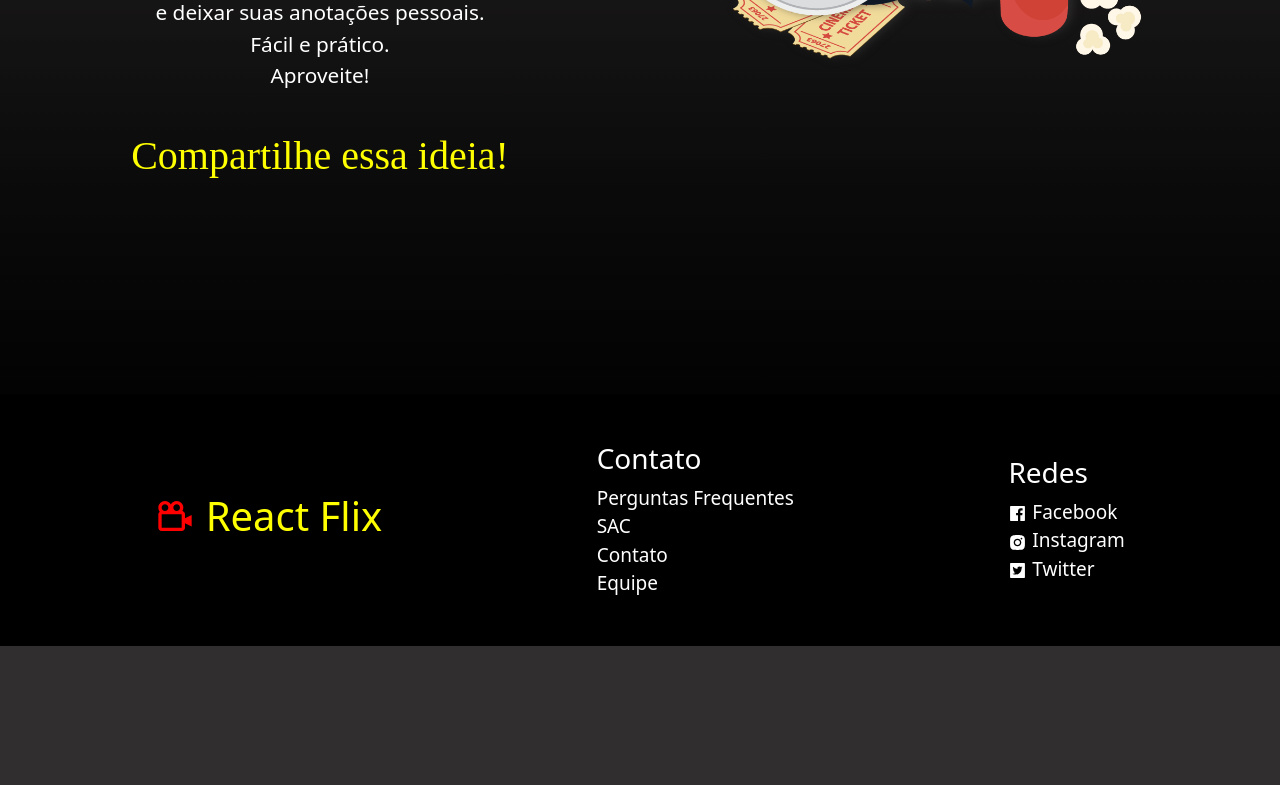
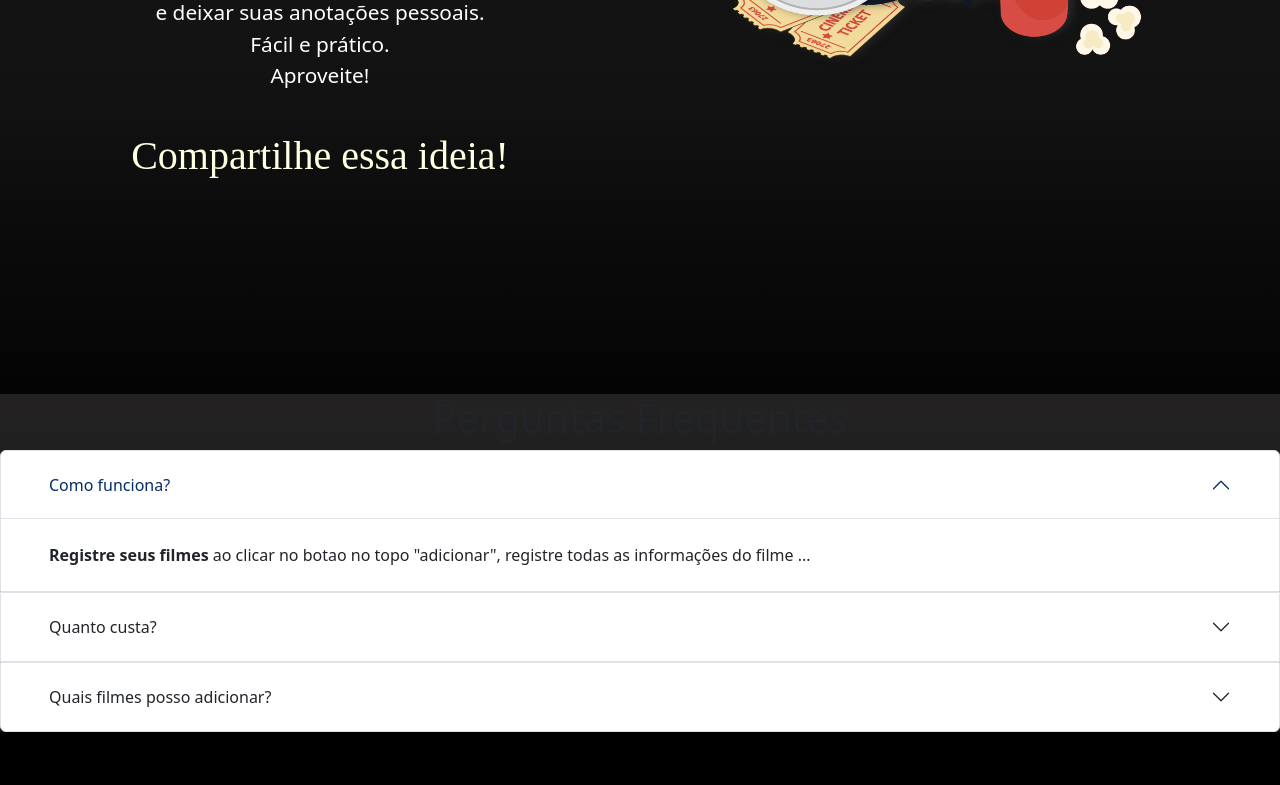
Before and after one commit to DaviJust/ReactServidor_M3, a React (Vite) app: page /Sobre in a window 1280 px wide. Shown: the part 480-1265 px from the top of the page. Before the commit the page ends 1126 px from the top, so only its background shows below. Built offline with nearby package versions, Linux system fonts and the light colour scheme; a web font is replaced by a local one.

Commit message:
Integracao com tailwind Utilizacao de accordion Criacao de "Perguntas Frequentes"

```diff
--- /dev/null
+++ b/src/components/Faq.jsx
@@ -0,0 +1,94 @@
+import Titlefaq from "./Titlefaq";
+
+export default function Faq() {
+return (
+<div class="accordion" id="accordionExample">
+  <div class="accordion-item bg-white border border-gray-200">
+    <h2 class="accordion-header mb-0" id="headingOne">
+      <button class="
+        accordion-button
+        relative
+        flex
+        items-center
+        w-full
+        py-4
+        px-5
+        text-base text-gray-800 text-left
+        bg-white
+        border-0
+        rounded-none
+        transition
+        focus:outline-none
+      " type="button" data-bs-toggle="collapse" data-bs-target="#collapseOne" aria-expanded="true"
+        aria-controls="collapseOne">
+            Como funciona?
+      </button>
+    </h2>
+    <div id="collapseOne" class="accordion-collapse collapse show" aria-labelledby="headingOne"
+      data-bs-parent="#accordionExample">
+      <div class="accordion-body py-4 px-5">
+        <strong>Registre seus filmes</strong> ao clicar no botao no topo "adicionar", registre todas as informações do filme ...
+      </div>
+    </div>
+  </div>
+  <div class="accordion-item bg-white border border-gray-200">
+    <h2 class="accordion-header mb-0" id="headingTwo">
+      <button class="
+        accordion-button
+        collapsed
+        relative
+        flex
+        items-center
+        w-full
+        py-4
+        px-5
+        text-base text-gray-800 text-left
+        bg-white
+        border-0
+        rounded-none
+        transition
+        focus:outline-none
+      " type="button" data-bs-toggle="collapse" data-bs-target="#collapseTwo" aria-expanded="false"
+        aria-controls="collapseTwo">
+        Quanto custa?
+      </button>
+    </h2>
+    <div id="collapseTwo" class="accordion-collapse collapse" aria-labelledby="headingTwo"
+      data-bs-parent="#accordionExample">
+      <div class="accordion-body py-4 px-5">
+        <strong>Nada, todo o serviço  é gratuito</strong>
+      </div>
+    </div>
+  </div>
+  <div class="accordion-item bg-white border border-gray-200">
+    <h2 class="accordion-header mb-0" id="headingThree">
+      <button class="
+        accordion-button
+        collapsed
+        relative
+        flex
+        items-center
+        w-full
+        py-4
+        px-5
+        text-base text-gray-800 text-left
+        bg-white
+        border-0
+        rounded-none
+        transition
+        focus:outline-none
+      " type="button" data-bs-toggle="collapse" data-bs-target="#collapseThree" aria-expanded="false"
+        aria-controls="collapseThree">
+        Quais filmes posso adicionar?
+      </button>
+    </h2>
+    <div id="collapseThree" class="accordion-collapse collapse" aria-labelledby="headingThree"
+      data-bs-parent="#accordionExample">
+      <div class="accordion-body py-4 px-5">
+        <strong>Qualquer um.</strong> Só escrever as informações do filme e adicionar a URL imagem
+    </div>
+    </div>
+  </div>
+</div>
+)
+}
--- a/src/components/Footer.jsx
+++ b/src/components/Footer.jsx
@@ -1,6 +1,6 @@
 import styles from './styles/Footer.module.css'
 import { Link } from 'react-router-dom'
-import {BiCameraMovie} from 'react-icons/bi'
+import {BiCameraMovie, BiColorFill} from 'react-icons/bi'
 import {AiFillFacebook, AiFillTwitterSquare, AiFillInstagram} from 'react-icons/ai'
 
 export default function Footer() {
@@ -14,7 +14,7 @@ export default function Footer() {
             <div>
                 <h3>Contato</h3>
                 <ul className={styles.listUl}>
-                    <li>Perguntas Frequentes</li>
+                <li><Link to='/Sobre'><a>Perguntas Frequentes</a></Link></li>
                     <li>SAC</li>
                     <li>Contato</li>
                     <li>Equipe</li>
--- /dev/null
+++ b/src/components/Titlefaq.jsx
@@ -0,0 +1,9 @@
+import Faq from "./Faq";
+
+export default function Titlefaq(){
+return(
+  <div class="text-center bg-gray-50 text-gray-800 py-20 px-6">
+    <h1 class="text-5xl font-bold mt-0 mb-6">Perguntas Frequentes</h1>
+  </div>
+)
+}
--- a/src/components/styles/Footer.module.css
+++ b/src/components/styles/Footer.module.css
@@ -29,6 +29,16 @@
 .listUl li:hover{
     color: yellow;
 }
+
+.listUl a{
+    color: white;
+
+}
+.listUl a:hover{
+    color: yellow;
+
+}
+
 @media(max-width: 950px){
     .divFooter{
         flex-direction: column;
--- a/src/routes/Sobre.jsx
+++ b/src/routes/Sobre.jsx
@@ -1,6 +1,8 @@
 import styles from '../components/styles/Sobre.module.css'
 import { useState, useEffect } from 'react'
 import popcorn from '../images/popcorn.png'
+import Titlefaq from '../components/Titlefaq'
+import Faq from '../components/Faq'
 
 export default function Sobre(){
 
@@ -17,6 +19,8 @@ export default function Sobre(){
                 <img src={popcorn} alt="" />
                </div>
            </div>
+           <Titlefaq></Titlefaq>
+            <Faq></Faq>
         </>
     )
 }
--- /dev/null
+++ b/tailwind.config.cjs
@@ -0,0 +1,8 @@
+/** @type {import('tailwindcss').Config} */
+module.exports = {
+  content: ["./src/**/*.{html,js}"],
+  theme: {
+    extend: {},
+  },
+  plugins: [],
+}
```
